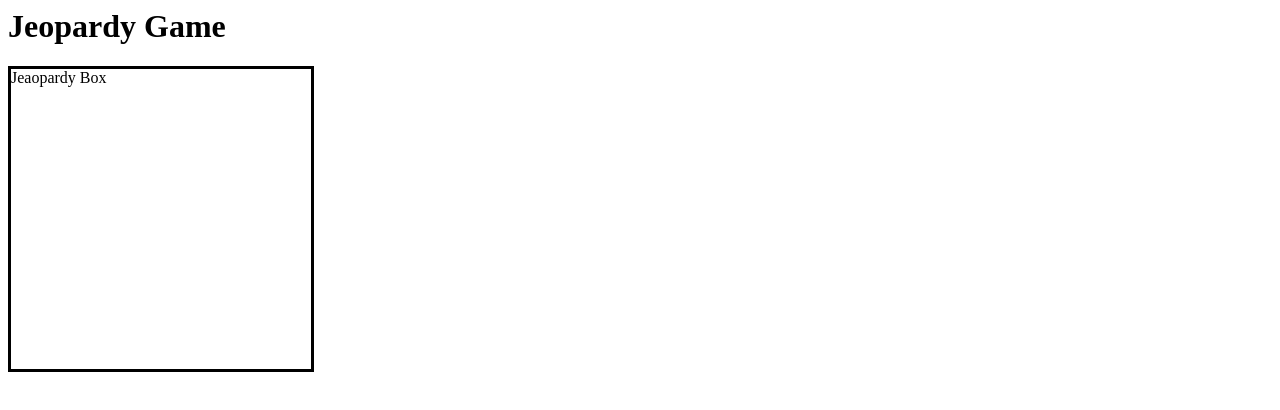
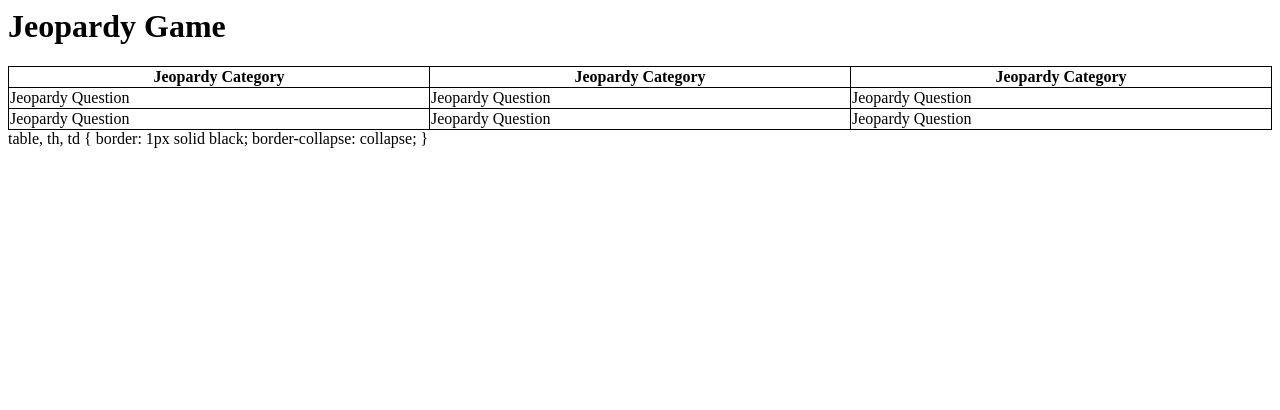
Before and after one commit to ryguy4/cs260creative2, a plain HTML site: page CreativeAssignment.html in a window 1280 px wide. Drawn offline with Linux system fonts and the light colour scheme.

Commit message:
Getting CSS to work

```diff
--- a/CreativeAssignment.html
+++ b/CreativeAssignment.html
@@ -1,13 +1,33 @@
 <html>
+    <head>
+            <link rel="stylesheet" href="stylesheet.css">
+            <script src="/opt/bitnami/apache2/htdocs/script.js"></script>
+    </head>
     <body>
         <h1>
             Jeopardy Game
         </h1>
-        <div
-        style="width:300px;
-        height:300px;
-        border:3px solid #000000;"
-        >Jeaopardy Box
-        </div>
+        <table style="width:100%;">
+                <tr>
+                  <th>Jeopardy Category</th>
+                  <th>Jeopardy Category</th>
+                  <th>Jeopardy Category</th>
+                </tr>
+                <tr>
+                  <td>Jeopardy Question</td>
+                  <td>Jeopardy Question</td>
+                  <td>Jeopardy Question</td>
+                </tr>
+                <tr>
+                  <td>Jeopardy Question</td>
+                  <td>Jeopardy Question</td>
+                  <td>Jeopardy Question</td>
+                </tr>
+              </table>
     </body>
 </html>
+
+table, th, td {
+  border: 1px solid black;
+  border-collapse: collapse;
+}
--- /dev/null
+++ b/stylesheet.css
@@ -0,0 +1,4 @@
+table, th, td {
+    border: 1px solid black;
+    border-collapse: collapse;
+}
```
Also changed, not shown: style.css (deleted).
